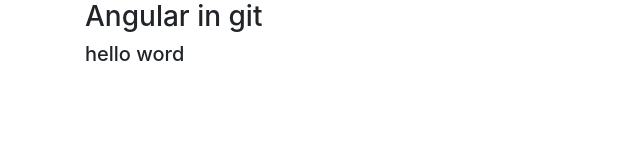
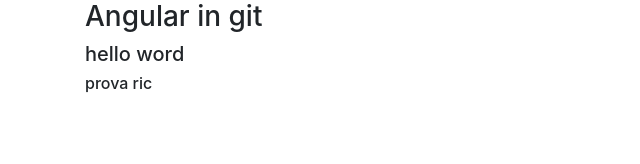
Before and after one commit to GChiappa/NegozioOnlineAngular, an Angular app: page / in a window 1280 px wide. Shown: the top 164 px of the page, without its empty margins (0-640 px from the left). Built offline with nearby package versions, Linux system fonts and the light colour scheme.

Commit message:
prima prova -RV

```diff
--- a/src/app/app.component.html
+++ b/src/app/app.component.html
@@ -4,5 +4,6 @@
   <div class="page-header">
     <h3>Angular in git</h3>
     <h5>hello word</h5>
+    <h6>prova ric</h6>
   </div>
 </div>
```
